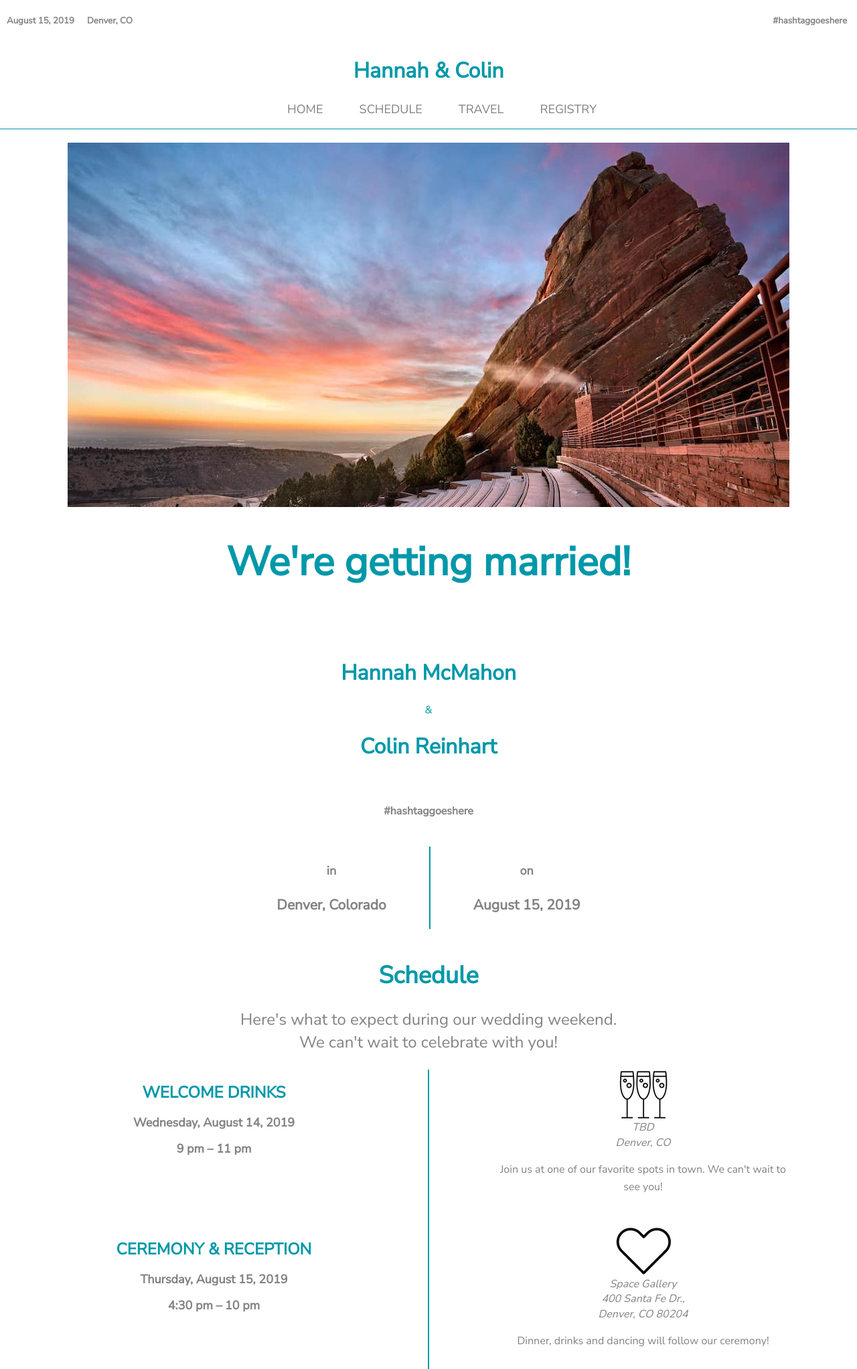
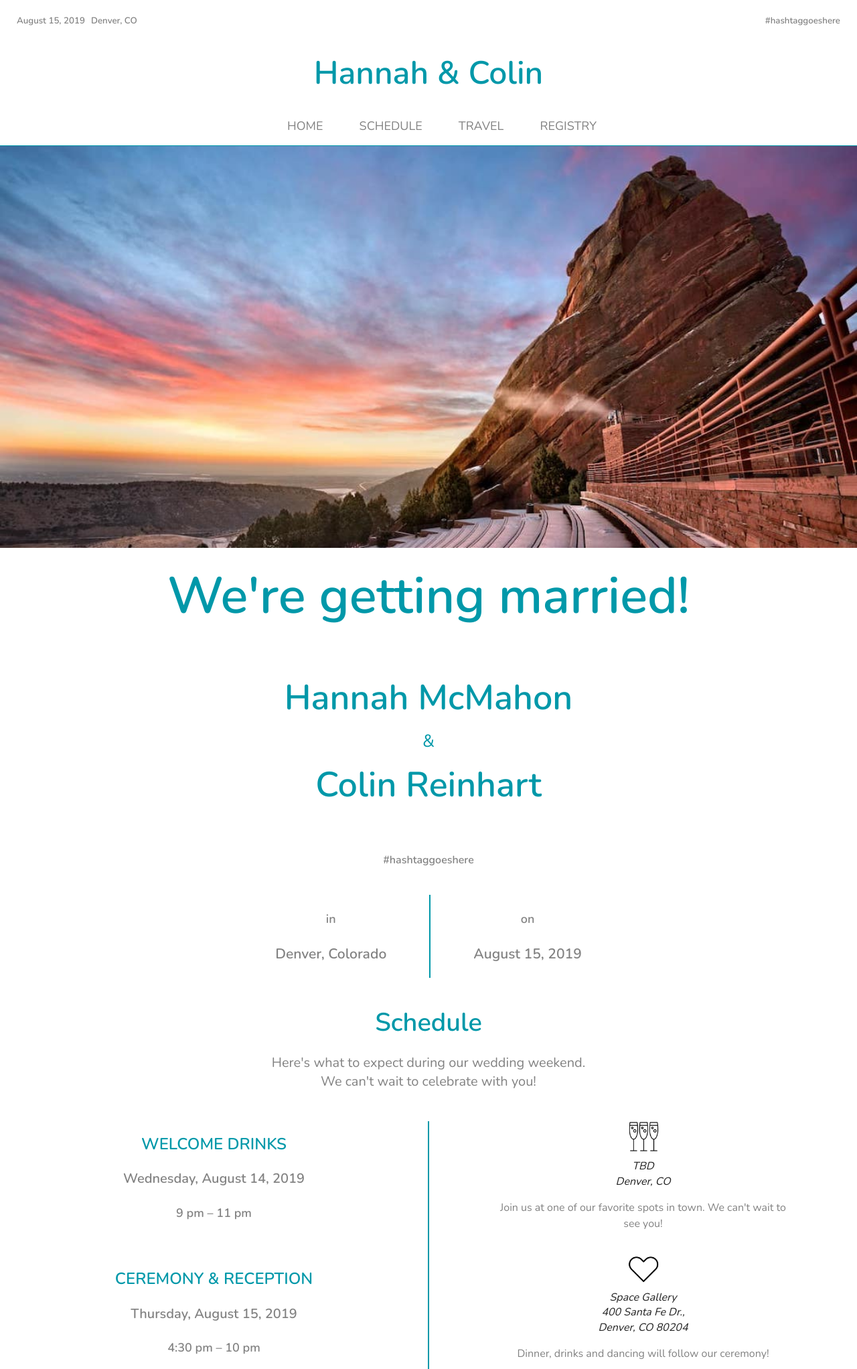
Before and after one commit to hannah-saurusrex/wedding-website, a website: page index.html in a window 1280 px wide. Shown: the top 2044 px of the page at 67% size. Drawn offline with nearby package versions, Linux system fonts and the light colour scheme.

Commit message:
updated styling around the images so they're full-width; adjusted font sizes throughout.

```diff
--- a/css/main.css
+++ b/css/main.css
@@ -98,7 +98,7 @@ textarea {
    ========================================================================== */
 
     body {
-        font-family: 'Nunito Sans', 'Open Sans', sans-serif;
+        font-family: 'Nunito', 'Open Sans', sans-serif;
         position: relative;
         height: 100%;
     }
@@ -115,17 +115,24 @@ textarea {
         font-size: 12px;
     }
 
-    .wedding-date, .wedding-location {
+    .wedding-date {
         text-align: left;
         display: inline-block;
-        padding: 0 5px 0 10px;
+        padding: 0 0 0 25px;
+        color: #828282;
+    }
+
+    .wedding-location {
+        text-align: left;
+        display: inline-block;
+        padding: 0 0 0 5px;
         color: #828282;
     }
 
     .hashtag-nav {
         text-align: right;
         float: right;
-        padding-right: 15px;
+        padding-right: 25px;
         color: #828282;
     }
 
@@ -168,22 +175,35 @@ textarea {
     .nav-title {
         text-align: center;
         color: #0098A9;
+        font-size: 24px;
+        line-height: 28px;
+        padding-bottom: 5px;
     }
 
    .hero-image {
         text-align: center;
         width: 100%;
+        object-fit: fill
+   }
+
+   img {
+       width: 100%;
+       object-fit: fill;
+       max-height: 600px;
    }
 
    .homepage-header-text {
        text-align: center;
-       font-size: 30px;
+       font-size: 38px;
+       line-height: 42px;
        vertical-align: middle;
        color: #0098A9;
    }
 
    .names-section {
        text-align: center;
+       font-size: 26px;
+       line-height: 30px;
        color: #0098A9;
    }
 
@@ -193,14 +213,17 @@ textarea {
 
   .schedule-headline {
       text-align: center;
-      font-size: 36px;
+      font-size: 38px;
+      line-height: 42px;
       color: #0098A9;
   }
 
   .description {
       text-align: center;
-      font-size: 24px;
+      font-size: 20px;
+      line-height: 28px;
       color: #828282;
+      padding: 0 0 25px 0;
   }
 
   .event-name {
@@ -213,15 +236,14 @@ textarea {
 
   .event-date {
       text-align: center;
-      font-size: 18px;
-      line-height: 15px;
+      font-size: 20px;
+      line-height: 24px;
       color: #828282;
   }
 
   .event-time {
       text-align: center;
       font-size: 18px;
-      line-height: 15px;
       color: #828282;
   }
 
@@ -231,12 +253,14 @@ textarea {
       margin: 0 auto;
       padding: 0 0 10px 0;
       color: #828282;
+      max-width: 50px;
   }
 
   .address {
       text-align: center;
       vertical-align: middle;
-      font-size: 22px;
+      font-size: 16px;
+      line-height: 24px;
       padding: 5px 0 0 0;
       color: #828282;
   }
@@ -244,7 +268,7 @@ textarea {
   .event-note {
       text-align: center;
       font-size: 16px;
-      line-height: 26px;
+      line-height: 24px;
       color: #828282;
   }
 
@@ -288,7 +312,7 @@ textarea {
     /* header classes go here */
 
     .hero-wrapper, .content-names {
-        padding: 20px 0 20px 0;
+        padding: 0 0 30px 0;
     }
 
     .content, .hashtag {
--- a/index.html
+++ b/index.html
@@ -7,7 +7,7 @@
   <title>Hannah and Colin</title>
   <link rel="stylesheet" href="css/normalize.css">
   <link rel="stylesheet" href="css/main.css">
-  <link href="https://fonts.googleapis.com/css?family=Nunito+Sans|Open+Sans" rel="stylesheet">
+  <link href="https://fonts.googleapis.com/css?family=Nunito:400,600|Open+Sans" rel="stylesheet">
   <meta name="description" content="">
   <meta name="viewport" content="width=device-width, initial-scale=1, shrink-to-fit=no">
   <meta name="title" content="hannah and colin" />
@@ -105,10 +105,10 @@
       <div class="event-schedule-description">
         <div class="event-icon">
         <image src="img/welcome-icon.png" />
+      </div>
         <address>TBD
           <br>Denver, CO</address>
         <p class="event-note">Join us at one of our favorite spots in town. We can't wait to see you!</p>
-      </div>
       </div>
     </div>
     <div class="events-container">
@@ -120,11 +120,11 @@
       <div class="event-schedule-description">
         <div class="event-icon">
         <image src="img/ceremony-icon.png" />
+      </div>
         <address>Space Gallery
           <br>400 Santa Fe Dr.,
           <br>Denver, CO 80204</address>
         <p class="event-note">Dinner, drinks and dancing will follow our ceremony!</p>
-        </div>
       </div>
     </div>
     <div class="events-container">
@@ -136,10 +136,10 @@
       <div class="event-schedule-description">
         <div class="event-icon">
         <image src="img/brunch-icon.png" />
+      </div>
         <address>TBD
           <br>Denver, CO</address>
         <p class="event-note">Join us for brunch the morning after our wedding! A little 'hair of the dog' goes a long way.</p>
-        </div>
       </div>
     </div>
     <div class="events-container">
@@ -151,11 +151,11 @@
       <div class="event-schedule-description">
         <div class="event-icon">
         <image src="img/baseball-icon.png" />
+      </div>
         <address>Coors Field
           <br>2001 Blake St.,
           <br>Denver, CO 80205</address>
         <p class="event-note">We love cheering on the Rockies at Coors Field. Included in your RSVP is an option to let us know if you would like to attend the Rockies Game with us. Tickets will be no more than $15 per person.</p>
-      </div>
       </div>
     </div>
   </div>
@@ -183,9 +183,9 @@
       <div class="event-schedule-description">
         <div class="event-icon">
         <image src="img/airplane-icon.png" />
+      </div>
           <p class="event-note">DIA is easily accessible by Light Rail, Lyft, or car. The Light Rail  will take you into downtown's Union Station where
           you can catch a Lyft to your final destination.</p>
-        </div>
       </div>
     </div>
     <div class="events-container">
@@ -196,10 +196,10 @@
       <div class="event-schedule-description">
         <div class="event-icon">
         <image src="img/hotel-icon.png" />
+      </div>
         <address>TBD
           <br>Denver, CO</address>
         <p class="event-note">A hotel block will be reserved as we get closer to the date. Check back soon for more details!</p>
-      </div>
       </div>
     </div>
     <div class="events-container">
@@ -210,9 +210,9 @@
       <div class="event-schedule-description">
         <div class="event-icon">
         <image src="img/house-icon.png" />
+      </div>
         <p class="event-note">We always enjoy using Airbnb when we travel. We live in Congress Park, but you will love RiNo, City Park, Baker, LoHi, or Wash Park. If you've got your eye on a place, but you're not sure if it will be quite right - just ask
           us!</p>
-      </div>
       </div>
     </div>
     <div class="events-container">
@@ -223,9 +223,9 @@
       <div class="event-schedule-description">
         <div class="event-icon">
         <image src="img/car-icon.png" />
+      </div>
         <p class="event-note">We are overjoyed to celebrate with you! We want you to have fun and dance the night away. Use our Lyft code to get
           safely to and from our wedding at Space Gallery. We will update you closer to the event with the Lyft code.</p>
-        </div>
       </div>
     </div>
   </div>
```
